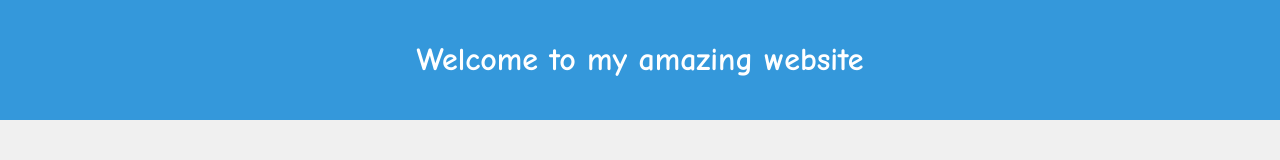
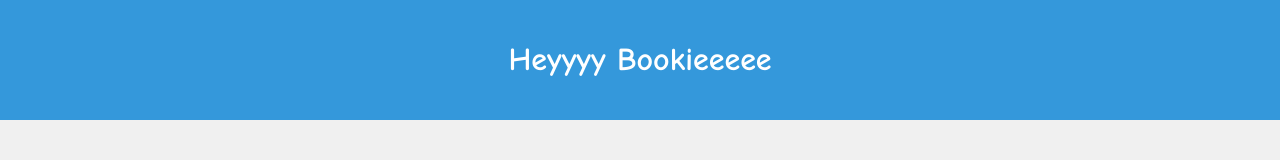
Before and after one commit to Penny1573/penny, a plain HTML site: page index.html in a window 1280 px wide. Shown: the top 160 px of the page. Drawn offline with Linux system fonts and the light colour scheme.

Commit message:
Update index.html

```diff
--- a/index.html
+++ b/index.html
@@ -28,7 +28,7 @@
 </head>
 <body>
     <header>
-        <h1>Welcome to my amazing website</h1>
+        <h1>Heyyyy Bookieeeee</h1>
     </header>
 
     <img src="https://cdn.spacetelescope.org/archives/images/screen/heic2105a.jpg" alt="Star Image" width="200">
```
